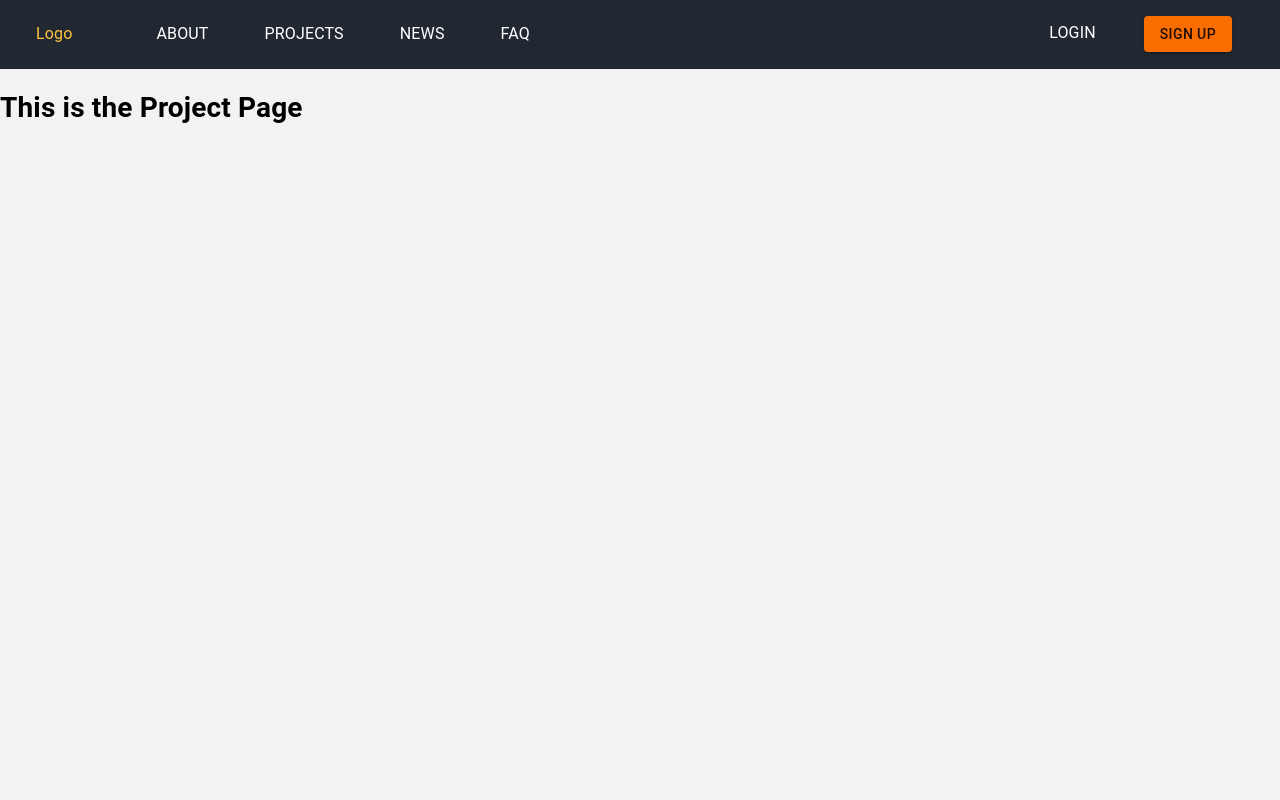
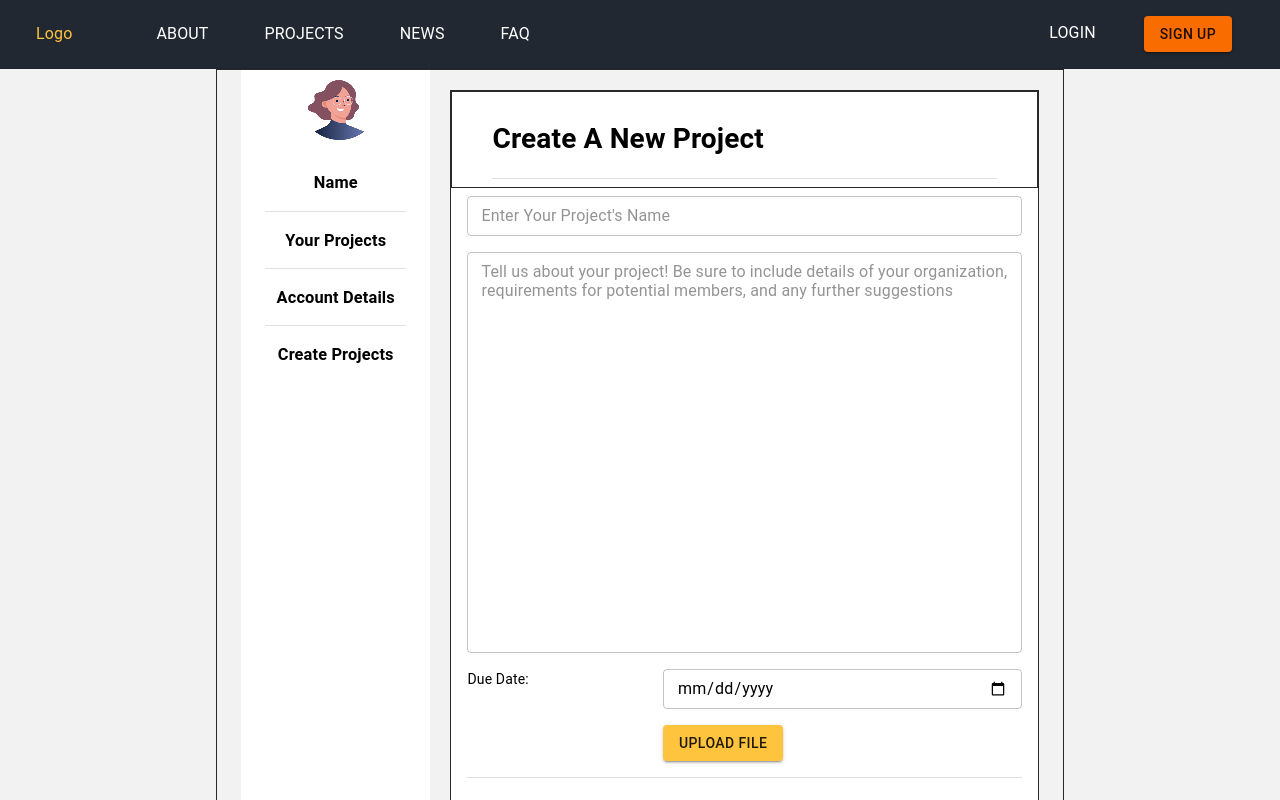
Before and after one commit to CodeAgainstRacism/codeagainstracism.org, a React (Create React App) app in the folder frontend/: page /projects in a window 1280 px wide. Shown: the top 800 px of the page. Built offline with nearby package versions, Linux system fonts and the light colour scheme.

Commit message:
moved NewProjectForm to this branch, allnew work for NewProjectForm.jsx  will be here

```diff
--- a/frontend/src/App.js
+++ b/frontend/src/App.js
@@ -1,7 +1,6 @@
 import React from "react";
 import { BrowserRouter, Route, Switch } from "react-router-dom";
 import "normalize.css/normalize.css";
-
 
 import LandingPage from "./pages/LandingPage";
 import SignUp from "./pages/SignUp";
@@ -11,6 +10,7 @@ import News from "./pages/News";
 import FAQ from "./pages/FAQ";
 import About from "./pages/About";
 import NotFoundPage from "./pages/NotFound";
+import NewProjectForm from "./pages/NewProjectForm";
 import NavBar from "./components/NavBar";
 
 class App extends React.Component {
@@ -23,7 +23,7 @@ class App extends React.Component {
             <Switch>
               <Route exact={true} path="/" component={LandingPage} />
               <Route path="/about" component={About} exact={true} />
-              <Route path="/projects" component={Projects} exact={true} />
+              <Route path="/projects" component={NewProjectForm} exact={true} /> {/**originally projects */}
               <Route path="/news" component={News} exact={true} />
               <Route path="/faq" component={FAQ} exact={true} />
               <Route path="/signup" component={SignUp} exact={true} />
--- a/frontend/src/pages/NewProjectForm.jsx
+++ b/frontend/src/pages/NewProjectForm.jsx
@@ -9,15 +9,18 @@ import {Container,
         Grid,} from '@material-ui/core';
 import Divider from '@material-ui/core/Divider';
 import Footer from "../components/Footer";
+//checkut form authentification
+const projectFormStyles = makeStyles((theme) => ({
 
-const StyledField = withStyles({
   root: {
-    width: "350px",
+    flexGrow: 1,
   },
-})(TextField);
+  paper: {
+    padding: theme.spacing(1, 2),
+    textAlign: 'left',
+    color: theme.palette.text.primary,
+    },
 
-
-const projectFormStyles = makeStyles((theme) => ({
   pageContainer: {
     //height: "768px",
     width: "1366px",
@@ -66,52 +69,21 @@ const projectFormStyles = makeStyles((theme) => ({
     maxWidth: "650px",
     //marginRight: "200px"
   },
-
-  // formContainer: {
-  //   backgroundColor: "white",
-  //   border: "0.1rem solid black",
-  //   marginLeft: "10px",
-  //   textAlign: "left",
-  //   maxWidth: "650px",
-  //   paddingBottom: "3rem"
-  // },
-
 }))
-
-
-const useStyles = makeStyles((theme) => ({
-  root: {
-    flexGrow: 1,
-  },
-  paper: {
-    padding: theme.spacing(1, 2),
-    textAlign: 'left',
-    color: theme.palette.text.primary,
-    },
-
-}));
-
-
-
 export default function NewProjectForm() {
-  const projectContainers = projectFormStyles();
-  const classes = useStyles();
+  const classes = projectFormStyles();
 
     return (
 
       <React.Fragment>
         <CssBaseline />
-
-      <Container className = {projectContainers.pageContainer}>
-      <Container className={projectContainers.innerContainer}>
-
+          <Container className = {classes.pageContainer}>
+            <Container className={classes.innerContainer}>
               <SideBar/>
-
-        <Container disableGutters = {true} className= {projectContainers.rightContainer}>
+              <Container disableGutters = {true} className= {classes.rightContainer}>
                 <div className={classes.root}>
                   <Grid container spacing={0}>
-          <Container className = {projectContainers.headingContainer}>
-
+                    <Container className = {classes.headingContainer}>
                       <Grid item xs={12}>
                         <Paper elevation = {0} className={classes.paper}>
                           <h1>Create A New Project</h1>
@@ -119,35 +91,29 @@ export default function NewProjectForm() {
                         </Paper>
                       </Grid>
                     </Container>
-
                     <Grid item xs = {12} sm = {12}>
                       <Paper elevation = {0} className={classes.paper}>
                         <TextField placeholder = "Enter Your Project's Name"/>
                       </Paper>
                     </Grid>
-
                     <Grid item xs = {12} sm = {12}>
                       <Paper elevation = {0} className={classes.paper}>
                         <TextField placeholder = "Tell us about your project! Be sure to include details of your organization, requirements for potential members, and any further suggestions" rows = "20" columns = "30" multiline = {true}/>
                       </Paper>
                     </Grid>
-
-
-
                     <Grid item xs = {12} sm = {4}>
-            <Paper elevation = {0} className={classes.paper}> Due Date: </Paper>
+                      <Paper elevation = {0} className={classes.paper}>
+                        Due Date:
+                      </Paper>
                     </Grid>
                     <Grid item xs = {12} sm = {8}>
                       <Paper elevation = {0} className={classes.paper}>
                         <TextField type = "date"/>
                       </Paper>
                     </Grid>
-
                     <Grid item xs = {12} sm = {4}>
                       <Paper elevation = {0} className={classes.paper}></Paper>
                     </Grid>
-
-
                     <Grid item xs = {12} sm = {8}>
                       <Paper elevation = {0} className={classes.paper}>
                         <Button variant="contained" component="label" color = "primary">
@@ -156,17 +122,12 @@ export default function NewProjectForm() {
                         </Button>
                       </Paper>
                     </Grid>
-
-
                     <Grid item xs = {12} sm = {12}>
                       <Paper elevation = {0} className={classes.paper}>
                         <Divider variant="fullwidth"/>
                         <h2>Contact Information</h2>
                       </Paper>
                     </Grid>
-
-
-
                     <Grid item xs = {12} sm = {4}>
                       <Paper elevation = {0} className={classes.paper}>
                         Name:
@@ -177,59 +138,44 @@ export default function NewProjectForm() {
                         <TextField/>
                       </Paper>
                     </Grid>
-
-
                     <Grid item xs = {12} sm = {4}>
                       <Paper elevation = {0} className={classes.paper}>
                         Phone(optional):
                       </Paper>
                     </Grid>
-
                     <Grid item xs = {12} sm = {8}>
                         <Paper elevation = {0} className={classes.paper}>
                           <TextField/>
                         </Paper>
                     </Grid>
-
-
                     <Grid item xs = {12} sm = {4}>
                       <Paper elevation = {0} className={classes.paper}>
                         Email:
                       </Paper>
                     </Grid>
-
-
                     <Grid item xs = {12} sm = {8}>
                       <Paper elevation = {0} className={classes.paper}>
                         <TextField/>
                       </Paper>
                     </Grid>
-
-
                     <Grid item xs = {12} sm = {4}>
                       <Paper elevation = {0} className={classes.paper}>
                         Primary organization:
                       </Paper>
                     </Grid>
-
-
                     <Grid item xs = {12} sm = {8}>
                       <Paper elevation = {0} className={classes.paper}>
                         <TextField/>
                       </Paper>
                     </Grid>
-
-
                     <Grid item xs = {12} sm = {4}>
                       <Paper elevation = {0} className={classes.paper}></Paper>
                     </Grid>
-
                     <Grid item xs = {12} sm = {8}>
                       <Paper elevation = {0} className={classes.paper}>
                         <Button color ="primary" variant = "contained">Submit</Button>
                       </Paper>
                     </Grid>
-
                   </Grid>
                 </div>
               </Container>
@@ -238,7 +184,6 @@ export default function NewProjectForm() {
         {/* Footer */}
           <Footer />
         {/* End footer */}
-
       </React.Fragment>
     );
   }
```
Lines whose indentation alone changed are shown as unchanged.
